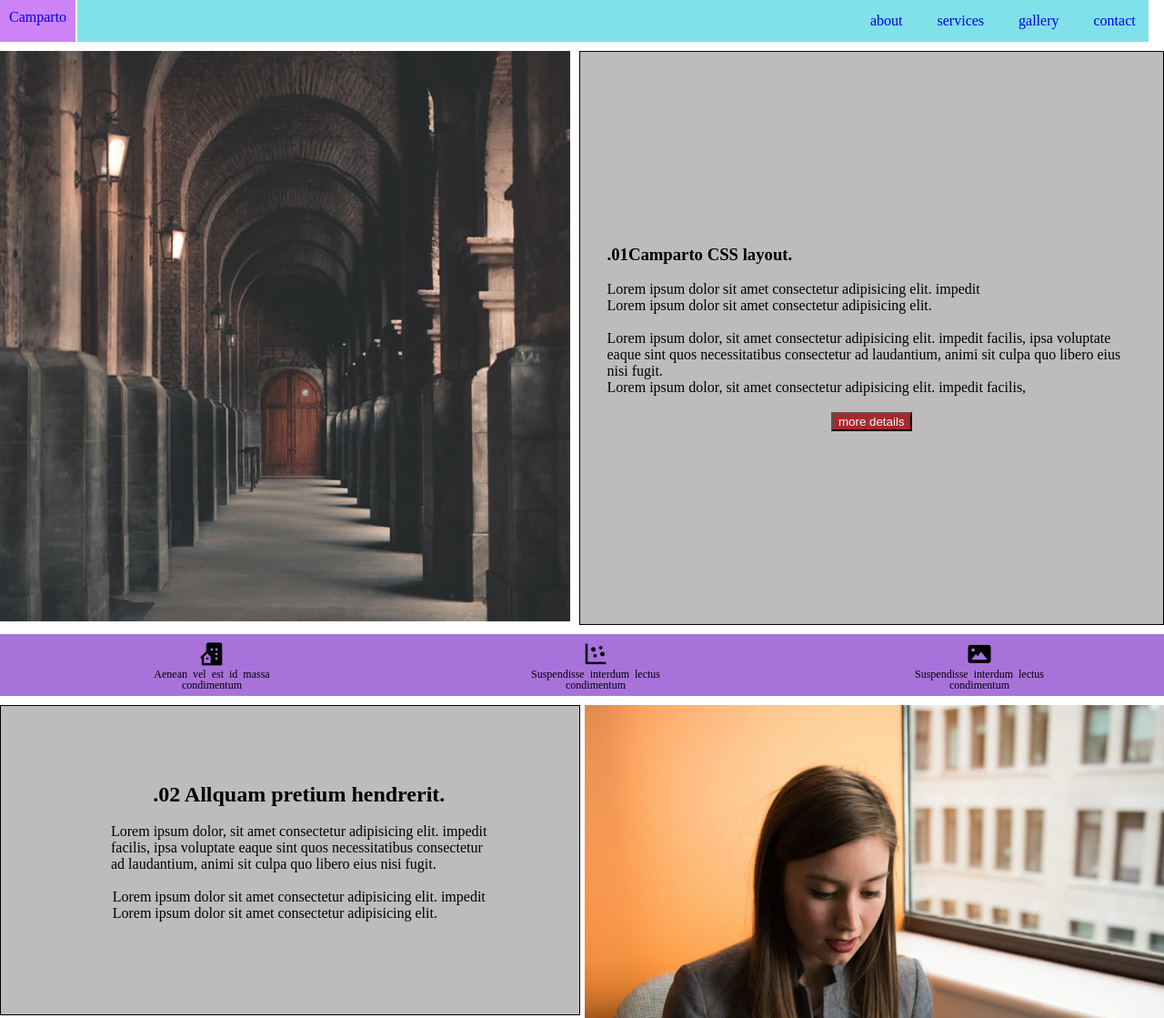
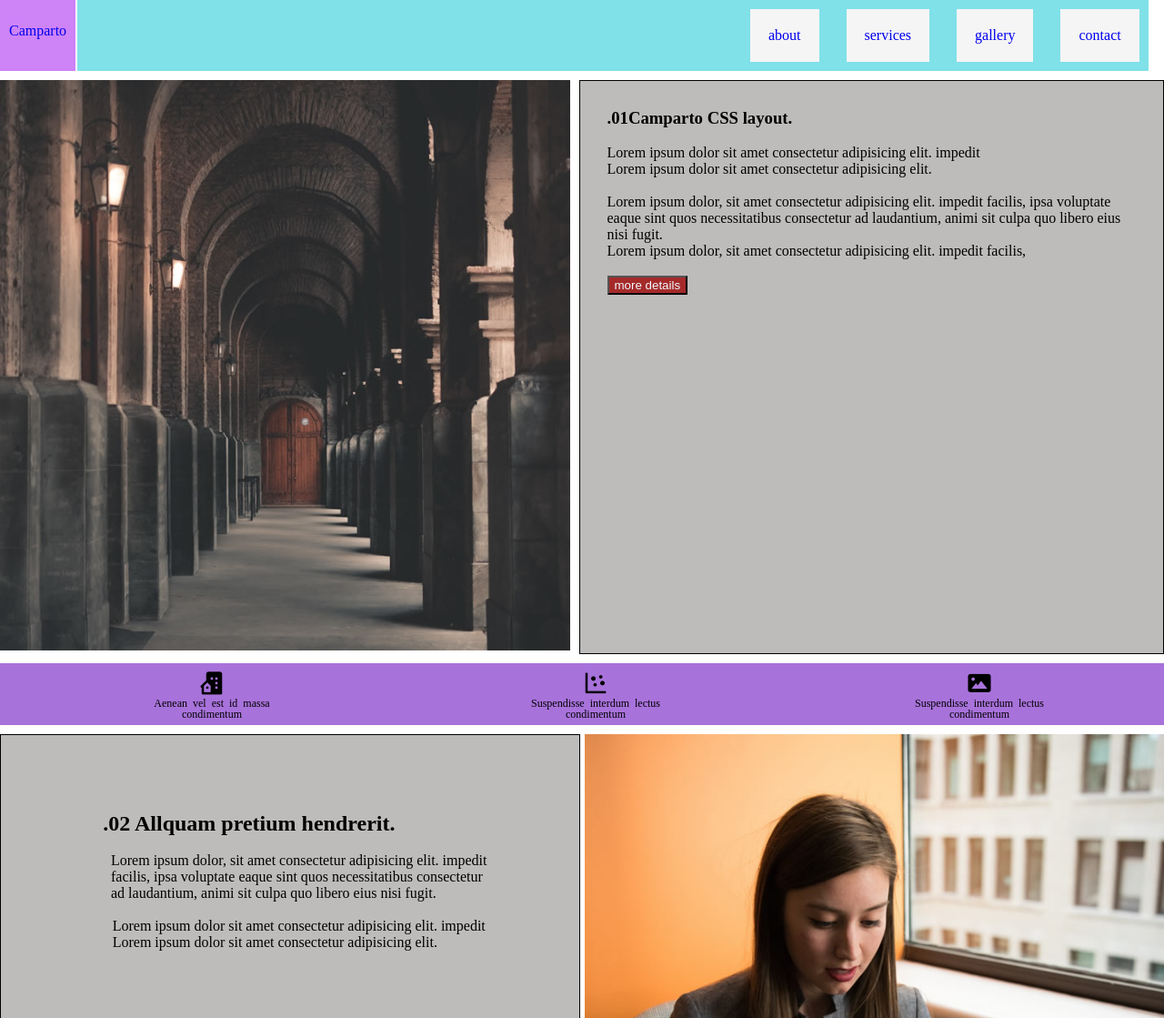
Before and after one commit to Aravind-03012002/project, a plain HTML site: page index.html in a window 1280 px wide. Shown: the top 1119 px of the page at 91% size. Drawn offline with nearby package versions, Linux system fonts and the light colour scheme.

Commit message:
Update style.css

```diff
--- a/style.css
+++ b/style.css
@@ -64,8 +64,8 @@
 .sp{
     display: flex;
     flex-direction: column;
-    justify-content: center;
-    align-items: center;
+    /* justify-content: center;
+    align-items: center; */
     padding: 30px;
     border: 1px solid;
     background-color: rgb(190, 188, 186);
@@ -75,7 +75,13 @@
     justify-content: flex-start;
     align-self: start;
 }
+.sp button{
+    /* text-align: start; */
+    display: flex;
+    align-self: start;
+}
 .more{
+
     background-color: brown;
     color: aliceblue;
 }
@@ -116,6 +122,13 @@
     padding-left: 20px;
     border: 1px solid;
     background-color: rgb(190, 188, 186);
+}
+.sp1 h2{
+    display: flex;
+    justify-content: start;
+    align-self: start;
+
+
 }
 .sp3{
     display: flex;
@@ -234,14 +247,22 @@ iframe{
 
 
         /* background-color: rgb(0, 255, 195); */
+    }
+    .sp{
+            padding: 30px;
+            border: 1px solid;
+            background-color: rgb(190, 188, 186);
+        }
 
 
 
-
-    }
     .l_start{
         padding:10px;
         background-color: rgb(206, 131, 247);
+
+        padding-top: 25px;
+
+
 
 
 
@@ -263,6 +284,23 @@ iframe{
 
 
     }
+
+    .list{
+background-color: whitesmoke;
+padding: 20px;
+
+
+
+    }
+    .list:hover{
+        background-color: red;
+        color:white;
+    }
+    .list a:hover{
+        color: aqua;
+
+    }
+
 
 
 
@@ -313,6 +351,13 @@ iframe{
         /* margin: 20px; */
         /* padding-right: 20px; */
     }
+    .sp1 h2{
+        display: flex;
+        justify-content: start;
+        align-self: start;
+        margin-left: 15%;
+
+    }
     .sp p{
         width: 100%;
     }
@@ -342,4 +387,9 @@ iframe{
         display: grid;
         grid-template-columns: repeat(3 ,1fr);
     }
+    .end2{
+        display: grid;
+        justify-content: center;
+        padding: 15%;
+    }
 }
```
